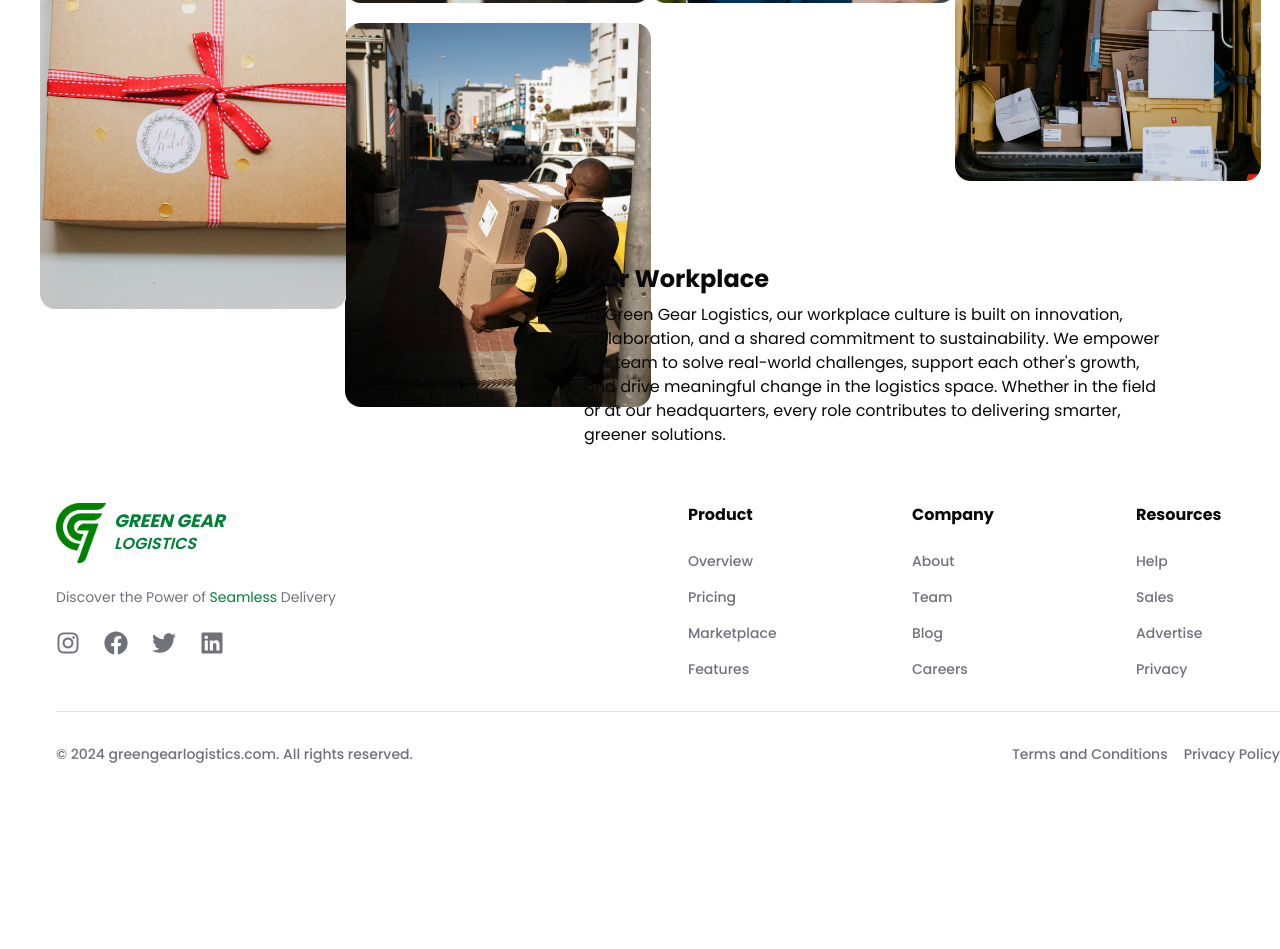
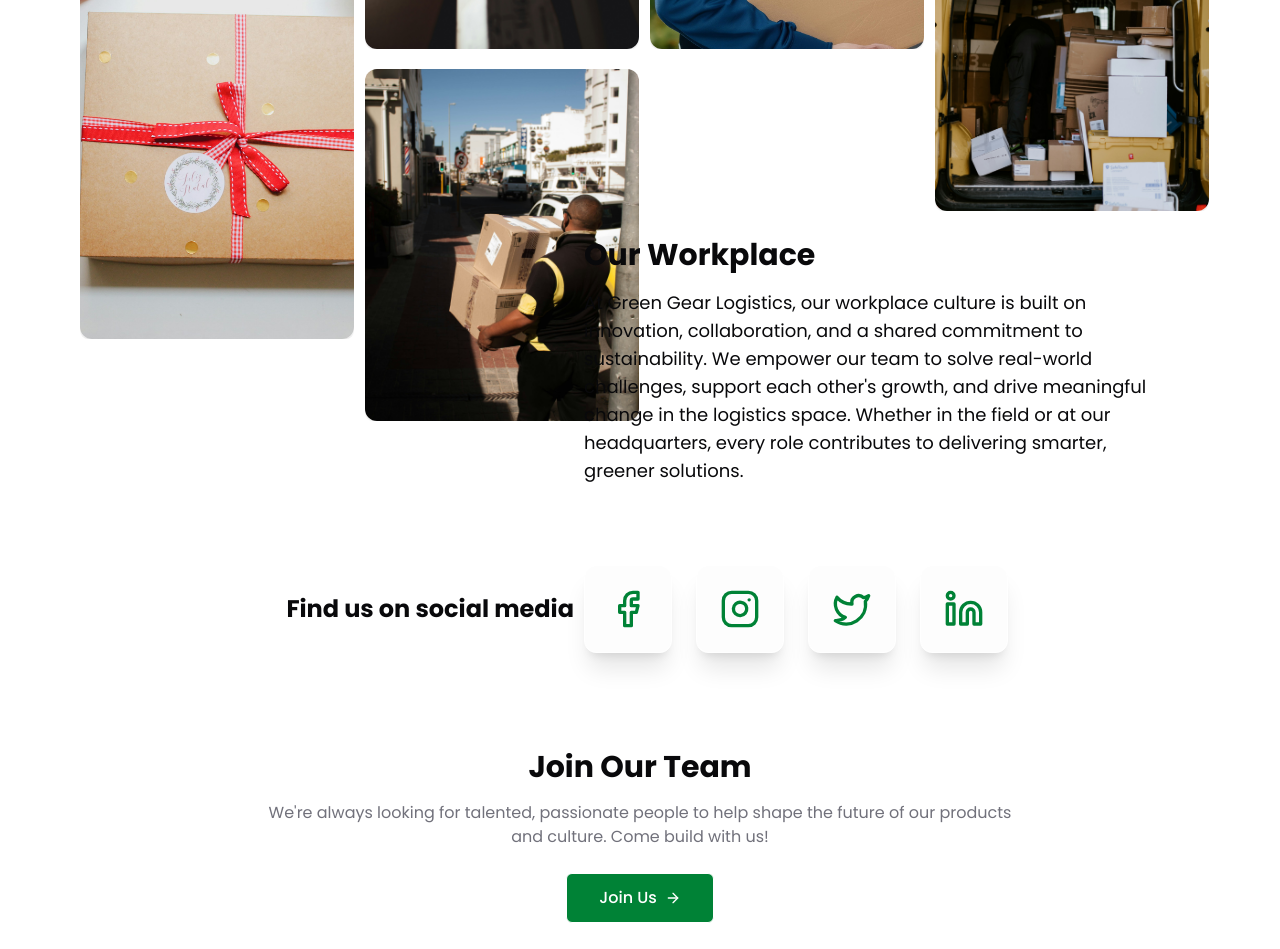
Before and after one commit to Rahulkaradwal/gglc, a Next.js app: page /about in a window 1280 px wide. Shown: the part 839-1788 px from the top of the page. Before the commit the page ends 1659 px from the top, so only its background shows below. Built offline with nearby package versions, Linux system fonts and the light colour scheme.

Commit message:
feat: social links

```diff
--- a/app/about/page.tsx
+++ b/app/about/page.tsx
@@ -1,99 +1,103 @@
 "use client";
 
+import SocialLinks from "@/components/about/SocialLinks";
 import Image from "next/image";
 import React from "react";
 
 function About() {
   return (
+    <main>
       <section className="py-10 px-4 lg:px-0 relative">
         {/* Story Text */}
         <div className="mb-6 relative lg:ml-10">
           <h1 className="text-[2.2rem] lg:text-[3.6rem] mb-4 font-semibold">
             Our Story
           </h1>
-        <p className="text-sm lg:text-[1rem] font-semibold">
+          <p className="text-sm lg:text-lg ">
             Green Gear Logistics was founded by Kumar Kosuri, whose passion for
             innovation led to a vision of transforming last-mile delivery. What
             began as an effort to improve the delivery of big & bulky items
-          evolved into a mission to provide smarter, greener, and more reliable
-          logistics.
+            evolved into a mission to provide smarter, greener, and more
+            reliable logistics.
           </p>
         </div>
 
         {/* Additional Story */}
-      <div className="relative lg:absolute lg:left-10 lg:w-[40rem]  mt-6 lg:mt-0">
-        <p className="text-md">
+        <div className="relative lg:absolute lg:left-10 lg:w-[50rem]  mt-6 lg:mt-0">
+          <p className="text-sm lg:text-lg">
             What began as a desire to improve the delivery of big & bulky items
             quickly grew into a mission to provide smarter, greener, and more
             reliable solutions. With real-time tracking technology, a flexible
             fleet, and a commitment to reducing emissions, Green Gear helps
-          businesses enhance customer experiences, lower costs, and reduce their
-          environmental impact — all while pushing the boundaries of last-mile
-          delivery.
+            businesses enhance customer experiences, lower costs, and reduce
+            their environmental impact — all while pushing the boundaries of
+            last-mile delivery.
           </p>
         </div>
 
-      <div className="grid grid-cols-1 md:grid-cols-3 lg:grid-cols-4 gap-5 relative max-w-screen-xl mx-auto mt-10">
+        <div className="grid grid-cols-1 xl:px-10  mb-10  md:grid-cols-3 xl:grid-cols-4 gap-5 relative max-w-screen-xl mx-auto py-16">
           {[
             {
               src: "/deliver2.jpg",
-            col: "lg:col-start-4 lg:row-start-1 lg:row-span-3",
-            lgHeight: "lg:h-[22rem]",
+              col: "lg:col-start-4 lg:row-start-1 hidden lg:block lg:row-span-3",
+              lgHeight: "lg:h-[20rem]",
             },
             {
               src: "/delivery1.jpg",
-            col: "lg:col-start-4 lg:row-start-4 lg:row-span-3",
-            lgHeight: "lg:h-[20rem]",
+              col: "lg:col-start-4 lg:row-start-4 hidden lg:block lg:row-span-3",
+              lgHeight: "lg:h-[18rem]",
             },
             {
               src: "/delivery5.jpg",
               col: "lg:col-start-2 lg:row-start-3 lg:row-span-2",
-            lgHeight: "lg:h-[19rem]",
+              lgHeight: "lg:h-[17rem]",
             },
             {
               src: "/delivery9.jpg",
-            col: "lg:col-start-2 lg:row-start-5 lg:row-span-3",
-            lgHeight: "lg:h-[24rem]",
+              col: "lg:col-start-2 lg:row-start-5 hidden lg:block lg:row-span-3",
+              lgHeight: "lg:h-[22rem]",
             },
             {
               src: "/delivery-boy.jpg",
               col: "lg:col-start-3 lg:row-start-2 lg:row-span-3",
-            lgHeight: "lg:h-[26rem]",
+              lgHeight: "lg:h-[24rem]",
             },
             {
               src: "/delivery6.jpg",
               col: "lg:col-start-1 lg:row-start-4 lg:row-span-4",
-            lgHeight: "lg:h-[28rem]",
+              lgHeight: "lg:h-[26rem] ",
             },
           ].map(({ src, col, lgHeight }, i) => (
             <div
               key={i}
-            className={`relative w-full h-[14rem] md:w-[16rem] md:h-[20rem] ${lgHeight} ${col} lg:w-[19.1rem] bg-white rounded-xl flex items-center justify-center overflow-hidden`}
+              className={`relative w-full h-[14rem] md:w-[16rem] md:h-[20rem] ${lgHeight} ${col} lg:w-[17.1rem] bg-white rounded-lg flex items-center justify-center overflow-hidden`}
             >
               <Image
                 src={src}
                 alt="Delivery truck"
                 fill
                 sizes="(max-width: 768px) 100vw, (max-width: 1024px) 33vw, 25vw"
-              className="rounded-2xl shadow-xl object-cover"
+                className="rounded-xl shadow-xl object-cover"
               />
             </div>
           ))}
         </div>
 
         {/* Workplace Section */}
-      <div className="mt-10 relative lg:absolute lg:right-20 lg:-bottom-[0rem] w-full lg:w-[36rem]">
-        <h1 className="text-xl lg:text-2xl font-bold mb-2">Our Workplace</h1>
-        <p className="text-sm lg:text-base">
-          At Green Gear Logistics, our workplace culture is built on innovation,
-          collaboration, and a shared commitment to sustainability. We empower
-          our team to solve real-world challenges, support each other&apos;s
-          growth, and drive meaningful change in the logistics space. Whether in
-          the field or at our headquarters, every role contributes to delivering
-          smarter, greener solutions.
+        <div className="mt-10 relative lg:absolute lg:right-20 lg:bottom-[5rem] w-full lg:w-[36rem]">
+          <h1 className="text-xl lg:text-3xl font-bold mb-4">Our Workplace</h1>
+          <p className="text-sm lg:text-lg">
+            At Green Gear Logistics, our workplace culture is built on
+            innovation, collaboration, and a shared commitment to
+            sustainability. We empower our team to solve real-world challenges,
+            support each other&apos;s growth, and drive meaningful change in the
+            logistics space. Whether in the field or at our headquarters, every
+            role contributes to delivering smarter, greener solutions.
           </p>
         </div>
       </section>
+      <SocialLinks />
+    </main>
   );
 }
 
--- /dev/null
+++ b/components/about/SocialLinks.tsx
@@ -0,0 +1,139 @@
+import {
+  Facebook,
+  Instagram,
+  Twitter,
+  Linkedin,
+  ArrowRight,
+} from "lucide-react";
+import Link from "next/link";
+import React from "react";
+
+interface Integration {
+  id: string;
+  icon: React.ReactNode;
+}
+
+interface SocialLinksProps {
+  heading?: string;
+  description?: string;
+  button?: {
+    text: string;
+    url: string;
+  };
+  integrations?: Integration[][];
+}
+
+const SocialLinks = ({
+  heading = "Find us on social media",
+  integrations = [
+    [
+      {
+        id: "facebook",
+        icon: (
+          <Link
+            href="https://facebook.com"
+            target="_blank"
+            rel="noopener noreferrer"
+          >
+            <Facebook className="size-10 text-green-700 hover:text-green-600" />
+          </Link>
+        ),
+      },
+
+      {
+        id: "instagram",
+        icon: (
+          <Link
+            href="https://www.instagram.com/green_gear_canada"
+            target="_blank"
+            rel="noopener noreferrer"
+          >
+            <Instagram className="size-10 text-green-700 hover:text-green-600" />
+          </Link>
+        ),
+      },
+      {
+        id: "twitter",
+        icon: (
+          <Link
+            href="https://twitter.com"
+            target="_blank"
+            rel="noopener noreferrer"
+          >
+            <Twitter className="size-10 text-green-700 hover:text-green-600" />
+          </Link>
+        ),
+      },
+      {
+        id: "linkedin",
+        icon: (
+          <Link
+            href="https://www.linkedin.com/company/green-gear-logistics-gglc-inc/"
+            target="_blank"
+            rel="noopener noreferrer"
+          >
+            <Linkedin className="size-10 text-green-700 hover:text-green-600" />
+          </Link>
+        ),
+      },
+    ],
+  ],
+}: SocialLinksProps) => {
+  return (
+    <section className="relative px-4  flex items-center  flex-col lg:px-14  pb-10">
+      <div className="container relative flex flex-col lg:w-[65%]  items-start md:flex-row md:items-center ">
+        <div className="z-20 -mx-4 w-full shrink-0 bg-background px-4 md:w-1/2 md:bg-transparent">
+          <div className="flex flex-col items-start text-left">
+            <div className="max-w-sm">
+              <h1 className="my-6 text-xl font-bold text-pretty lg:text-2xl">
+                {heading}
+              </h1>
+            </div>
+          </div>
+        </div>
+        <div>
+          <div className="flex flex-col gap-16">
+            {integrations.map((line, i) => (
+              <div key={i} className="flex gap-x-6 odd:-translate-x-6">
+                {line.map((integration) => (
+                  <div
+                    key={integration.id}
+                    className="size-22 flex items-center justify-center rounded-xl border border-background bg-background shadow-xl"
+                  >
+                    <div className="h-full  rounded-xl duration-300 hover:border-2 hover:border-green-700  w-full cursor-pointer flex items-center justify-center bg-muted/20 p-4">
+                      {integration.icon}
+                    </div>
+                  </div>
+                ))}
+              </div>
+            ))}
+          </div>
+        </div>
+      </div>
+      <div className="relative pt-24">
+        <div className="container mx-auto max-w-3xl text-center">
+          <h2 className="text-3xl font-bold mb-4">Join Our Team</h2>
+          <p className="text-muted-foreground mb-6">
+            We&apos;re always looking for talented, passionate people to help
+            shape the future of our products and culture. Come build with us!
+          </p>
+
+          <div className="flex justify-center">
+            <Link
+              href="/join-us"
+              className="group relative flex transform items-center justify-center gap-2 overflow-hidden whitespace-nowrap rounded-md border border-white bg-green-700 px-8 py-3 text-base font-medium text-white transition-all duration-300 hover:ring-2 hover:ring-green-700 hover:ring-offset-2 focus:outline-none focus:ring-2 focus:ring-offset-2"
+            >
+              <span className="relative z-10 flex items-center gap-2">
+                Join Us
+                <ArrowRight className="size-4 shrink-0 text-white transition-transform duration-300 ease-in-out group-hover:translate-x-[2px]" />
+              </span>
+              <div className="ease-[cubic-bezier(0.19,1,0.22,1)] absolute -left-[75px] -top-[50px] -z-10 h-[155px] w-8 rotate-[35deg] bg-white opacity-20 transition-all duration-500 group-hover:left-[120%]" />
+            </Link>
+          </div>
+        </div>
+      </div>
+    </section>
+  );
+};
+
+export default SocialLinks;
--- a/components/header/header.tsx
+++ b/components/header/header.tsx
@@ -9,7 +9,7 @@ const links = [
   { name: "Services", href: "/services" },
   { name: "Support", href: "/support" },
   { name: "About Us", href: "/about" },
-  { name: "Contact Us", href: "/contact" },
+  { name: "Join Us", href: "/join-us" },
 ];
 
 const Header = () => {
```
Also changed, not shown: app/join-us/page.tsx (renamed from app/contact/page.tsx). Lines whose indentation alone changed are shown as unchanged.
